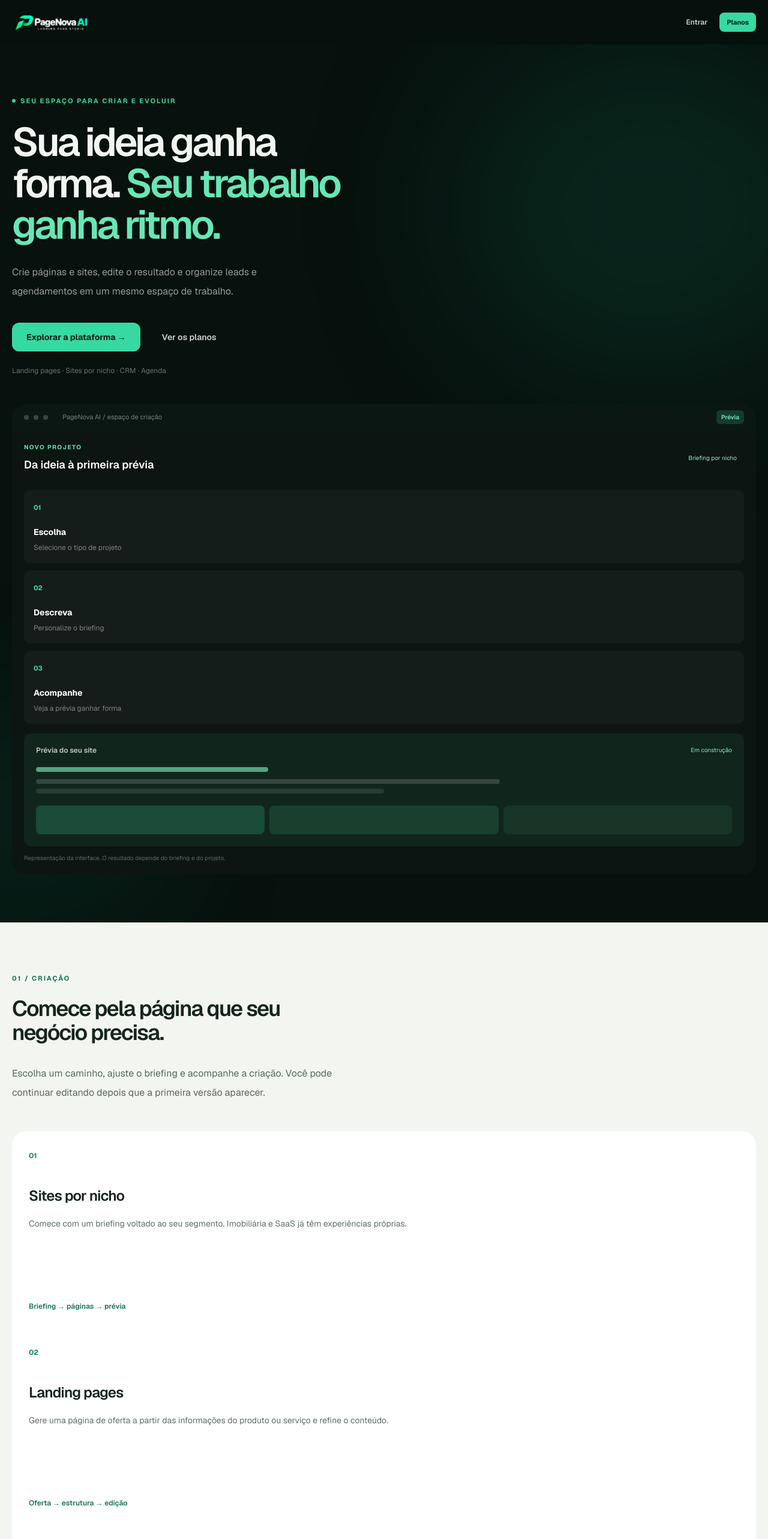
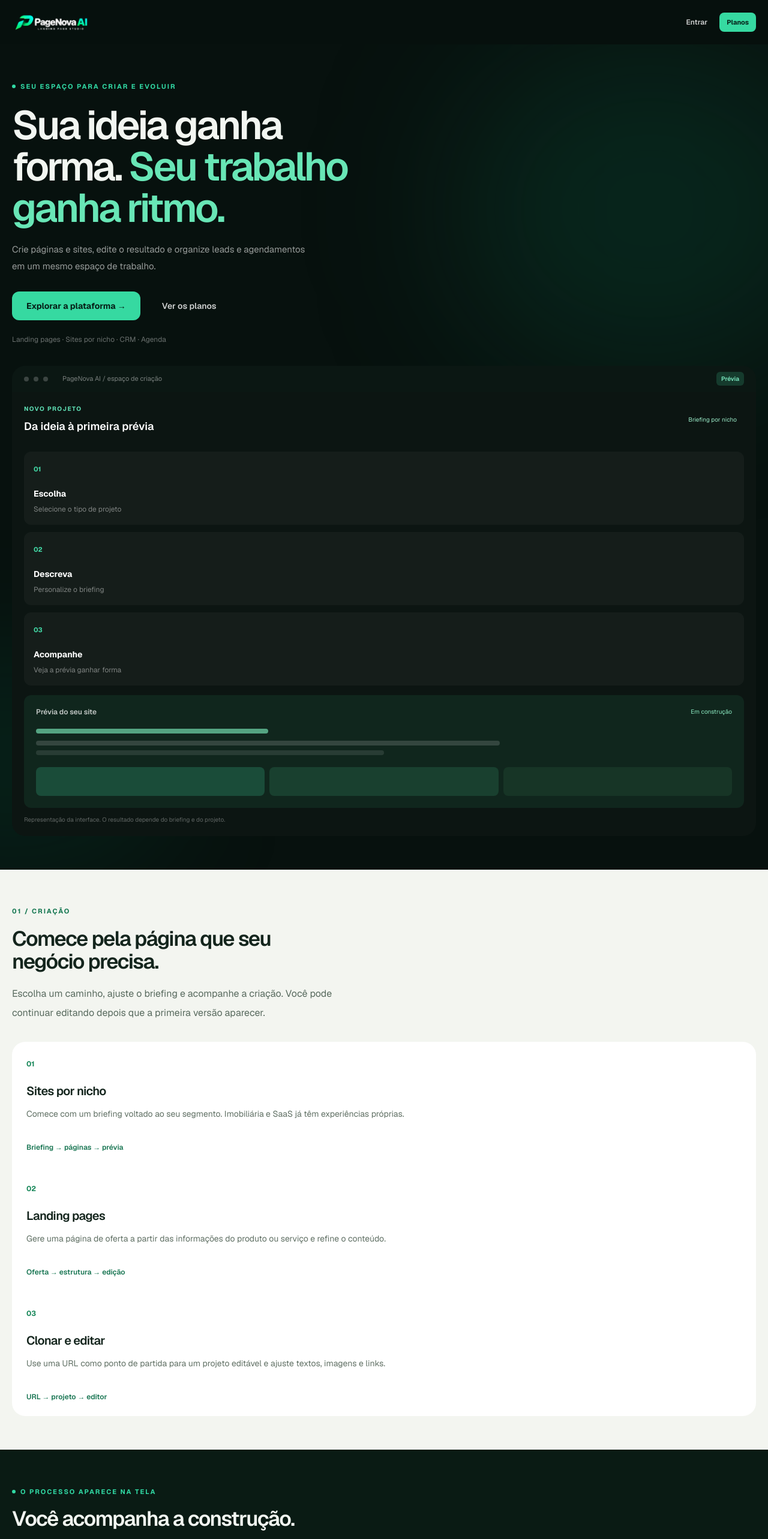
Before and after one commit to dramaflix2026-stack/pagenova-ai, a Next.js app in the folder frontend/: page / in a window 1280 px wide. Shown: the top 2566 px of the page at 60% size. Built offline with nearby package versions, Linux system fonts and the light colour scheme.

Commit message:
Refine PageNova landing page mobile density and copy

```diff
--- a/frontend/src/app/page.tsx
+++ b/frontend/src/app/page.tsx
@@ -55,7 +55,7 @@ const questions = [
   {
     question: "Os dados do CRM e da agenda ficam salvos onde?",
     answer:
-      "Nesta versão, CRM e agenda guardam os dados no navegador em que você trabalha. Use o mesmo navegador e dispositivo para continuar esses projetos.",
+      "Os dados do CRM e da agenda ficam vinculados à sua conta e ao seu espaço de trabalho na PageNova.",
   },
   {
     question: "Como funcionam os planos?",
@@ -75,7 +75,7 @@ const questions = [
   {
     question: "Posso continuar meus projetos depois?",
     answer:
-      "Sim. A área Minhas páginas permite retornar aos projetos salvos. Recursos que atualmente armazenam dados no navegador, como CRM e agenda, devem ser acessados no mesmo navegador e dispositivo para manter esses dados disponíveis.",
+      "Sim. Seus projetos ficam disponíveis na sua conta para você retornar e continuar o trabalho.",
   },
   {
     question: "A PageNova serve apenas para landing pages?",
@@ -236,18 +236,18 @@ export default function Home() {
       <section id="plataforma" className="relative overflow-hidden border-b border-white/[.07]">
         <div className="pointer-events-none absolute -right-32 top-0 h-[550px] w-[650px] rounded-full bg-[#0b7b55]/20 blur-[130px]" />
         <div className="pointer-events-none absolute -left-64 bottom-0 h-[360px] w-[550px] rounded-full bg-[#00aa78]/10 blur-[110px]" />
-        <div className="relative mx-auto grid max-w-7xl items-center gap-12 px-5 pb-20 pt-20 md:px-8 lg:grid-cols-[.85fr_1.15fr] lg:gap-16 lg:pb-28 lg:pt-28">
+        <div className="relative mx-auto grid max-w-7xl items-center gap-9 px-5 pb-14 pt-14 md:px-8 md:pb-20 md:pt-20 lg:grid-cols-[.85fr_1.15fr] lg:gap-16 lg:pb-24 lg:pt-24">
           <div>
             <SectionLabel>Seu espaço para criar e evoluir</SectionLabel>
-            <h1 className="mt-6 max-w-xl text-[clamp(2.8rem,5.2vw,5rem)] font-semibold leading-[1.04] tracking-[-.065em]">
+            <h1 className="mt-5 max-w-xl text-[clamp(2.45rem,5.2vw,5rem)] font-semibold leading-[1.04] tracking-[-.055em]">
               Sua ideia ganha forma.{" "}
               <span className="text-[#68e6b6]">Seu trabalho ganha ritmo.</span>
             </h1>
-            <p className="mt-7 max-w-lg text-base leading-8 text-white/58">
+            <p className="mt-5 max-w-lg text-[15px] leading-7 text-white/58 sm:text-base sm:leading-8">
               Crie páginas e sites, edite o resultado e organize leads e agendamentos
               em um mesmo espaço de trabalho.
             </p>
-            <div className="mt-9 flex flex-wrap gap-3">
+            <div className="mt-7 flex flex-wrap gap-3">
               <a href="#criacao" className="rounded-xl bg-[#36d9a1] px-6 py-3.5 text-sm font-bold text-[#062018] transition hover:bg-[#7debc0]">
                 Explorar a plataforma →
               </a>
@@ -263,14 +263,14 @@ export default function Home() {
         </div>
       </section>
 
-      <section id="criacao" className="scroll-mt-20 bg-[#f3f5f0] py-20 text-[#14251d] md:py-28">
+      <section id="criacao" className="scroll-mt-20 bg-[#f3f5f0] py-14 text-[#14251d] md:py-24">
         <div className="mx-auto max-w-7xl px-5 md:px-8">
-          <div className="grid gap-8 lg:grid-cols-[.85fr_1.15fr] lg:gap-16">
+          <div className="grid gap-5 lg:grid-cols-[.85fr_1.15fr] lg:gap-16">
             <div>
               <span className="text-[11px] font-bold uppercase tracking-[.18em] text-[#137650]">
                 01 / Criação
               </span>
-              <h2 className="mt-5 max-w-lg text-4xl font-semibold leading-[1.12] tracking-[-.05em] md:text-5xl">
+              <h2 className="mt-4 max-w-lg text-[2.15rem] font-semibold leading-[1.1] tracking-[-.045em] md:text-5xl">
                 Comece pela página que seu negócio precisa.
               </h2>
             </div>
@@ -280,28 +280,28 @@ export default function Home() {
             </p>
           </div>
 
-          <div className="mt-12 grid overflow-hidden rounded-[24px] border border-[#d7e1d7] bg-white lg:grid-cols-3">
+          <div className="mt-8 grid overflow-hidden rounded-[22px] border border-[#d7e1d7] bg-white lg:mt-12 lg:grid-cols-3">
             {[
               ["Sites por nicho", "Comece com um briefing voltado ao seu segmento. Imobiliária e SaaS já têm experiências próprias.", "Briefing → páginas → prévia"],
               ["Landing pages", "Gere uma página de oferta a partir das informações do produto ou serviço e refine o conteúdo.", "Oferta → estrutura → edição"],
               ["Clonar e editar", "Use uma URL como ponto de partida para um projeto editável e ajuste textos, imagens e links.", "URL → projeto → editor"],
             ].map(([title, description, path], index) => (
-              <article key={title} className={`p-7 md:p-9 ${index < 2 ? "border-b border-[#e4e9e2] lg:border-b-0 lg:border-r" : ""}`}>
+              <article key={title} className={`p-6 md:p-9 ${index < 2 ? "border-b border-[#e4e9e2] lg:border-b-0 lg:border-r" : ""}`}>
                 <span className="text-xs font-bold text-[#178759]">0{index + 1}</span>
-                <h3 className="mt-10 text-2xl font-semibold tracking-[-.035em]">{title}</h3>
-                <p className="mt-4 min-h-24 text-sm leading-7 text-[#607064]">{description}</p>
-                <p className="mt-7 border-t border-[#e9eee8] pt-5 text-xs font-semibold text-[#187552]">{path}</p>
+                <h3 className="mt-5 text-xl font-semibold tracking-[-.035em] md:mt-10 md:text-2xl">{title}</h3>
+                <p className="mt-3 text-sm leading-6 text-[#607064] md:min-h-24 md:leading-7">{description}</p>
+                <p className="mt-5 border-t border-[#e9eee8] pt-4 text-xs font-semibold text-[#187552]">{path}</p>
               </article>
             ))}
           </div>
         </div>
       </section>
 
-      <section className="scroll-mt-20 border-y border-white/[.07] bg-[#0a1b14] py-20 md:py-28">
-        <div className="mx-auto grid max-w-7xl items-center gap-12 px-5 md:px-8 lg:grid-cols-2 lg:gap-20">
+      <section className="scroll-mt-20 border-y border-white/[.07] bg-[#0a1b14] py-14 md:py-24">
+        <div className="mx-auto grid max-w-7xl items-center gap-8 px-5 md:px-8 lg:grid-cols-2 lg:gap-20">
           <div>
             <SectionLabel>O processo aparece na tela</SectionLabel>
-            <h2 className="mt-5 max-w-lg text-4xl font-semibold leading-[1.12] tracking-[-.05em] md:text-5xl">
+            <h2 className="mt-4 max-w-lg text-[2.15rem] font-semibold leading-[1.1] tracking-[-.045em] md:text-5xl">
               Você acompanha a construção.
             </h2>
             <p className="mt-6 max-w-lg text-base leading-8 text-white/55">
@@ -331,13 +331,13 @@ export default function Home() {
         </div>
       </section>
 
-      <section id="operacao" className="scroll-mt-20 bg-[#f3f5f0] py-20 text-[#14251d] md:py-28">
-        <div className="mx-auto grid max-w-7xl gap-12 px-5 md:px-8 lg:grid-cols-[.85fr_1.15fr] lg:gap-20">
+      <section id="operacao" className="scroll-mt-20 bg-[#f3f5f0] py-14 text-[#14251d] md:py-24">
+        <div className="mx-auto grid max-w-7xl gap-8 px-5 md:px-8 lg:grid-cols-[.85fr_1.15fr] lg:gap-20">
           <div>
             <span className="text-[11px] font-bold uppercase tracking-[.18em] text-[#137650]">
               02 / Operação
             </span>
-            <h2 className="mt-5 max-w-lg text-4xl font-semibold leading-[1.12] tracking-[-.05em] md:text-5xl">
+            <h2 className="mt-4 max-w-lg text-[2.15rem] font-semibold leading-[1.1] tracking-[-.045em] md:text-5xl">
               Depois de publicar a ideia, organize o trabalho.
             </h2>
             <p className="mt-6 max-w-md text-base leading-8 text-[#586a5e]">
@@ -363,12 +363,12 @@ export default function Home() {
           </div>
         </div>
         <p className="mx-auto mt-8 max-w-7xl px-5 text-xs leading-6 text-[#748277] md:px-8">
-          Nesta versão, CRM e agenda armazenam os dados no navegador utilizado.
+          CRM, leads e agenda ficam vinculados à sua conta e ao seu espaço de trabalho.
         </p>
       </section>
 
       <PageNovaVideoShowcase />
-      <section id="planos" className="scroll-mt-20 border-t border-white/[.07] bg-[#081710] py-20 md:py-28">
+      <section id="planos" className="scroll-mt-20 border-t border-white/[.07] bg-[#081710] py-14 md:py-24">
         <div className="mx-auto max-w-7xl px-5 md:px-8">
           <div className="flex flex-wrap items-end justify-between gap-6">
             <div>
@@ -382,26 +382,26 @@ export default function Home() {
               custo mensal equivalente.
             </p>
           </div>
-          <div className="mt-10 grid gap-3 md:grid-cols-2 xl:grid-cols-4">
+          <div className="mt-7 grid grid-cols-2 gap-2.5 md:mt-10 md:grid-cols-2 md:gap-3 xl:grid-cols-4">
             {plans.map((plan) => (
               <article
                 key={plan.name}
-                className={`flex flex-col rounded-[18px] border p-5 ${
+                className={`flex flex-col rounded-[16px] border p-4 sm:p-5 ${
                   plan.featured
                     ? "border-[#50dca9]/60 bg-[#123729]"
                     : "border-white/10 bg-[#0d2117]"
                 }`}
               >
                 <div className="flex min-h-7 items-center justify-between gap-2">
-                  <h3 className="text-sm font-semibold text-white/85">{plan.name}</h3>
+                  <h3 className="text-xs font-semibold text-white/85 sm:text-sm">{plan.name}</h3>
                   {plan.featured && (
                     <span className="rounded-full bg-[#40dfa5] px-2.5 py-1 text-[10px] font-bold text-[#082219]">
                       Destaque
                     </span>
                   )}
                 </div>
-                <div className="mt-5 flex flex-wrap items-baseline gap-1.5">
-                  <strong className="text-[32px] font-semibold tracking-[-.05em]">{plan.price}</strong>
+                <div className="mt-4 flex flex-wrap items-baseline gap-1 sm:mt-5 sm:gap-1.5">
+                  <strong className="text-[26px] font-semibold tracking-[-.05em] sm:text-[32px]">{plan.price}</strong>
                   <span className="text-xs text-white/45">{plan.cycle}</span>
                 </div>
                 <p className="mt-2 text-xs text-white/55">{plan.equivalent}</p>
@@ -427,8 +427,8 @@ export default function Home() {
         </div>
       </section>
 
-      <section id="duvidas" className="scroll-mt-20 bg-[#f3f5f0] py-20 text-[#14251d] md:py-28">
-        <div className="mx-auto grid max-w-7xl gap-10 px-5 md:px-8 lg:grid-cols-[.7fr_1.3fr] lg:gap-20">
+      <section id="duvidas" className="scroll-mt-20 bg-[#f3f5f0] py-14 text-[#14251d] md:py-24">
+        <div className="mx-auto grid max-w-7xl gap-7 px-5 md:px-8 lg:grid-cols-[.7fr_1.3fr] lg:gap-20">
           <div>
             <span className="text-[11px] font-bold uppercase tracking-[.18em] text-[#137650]">
               Dúvidas frequentes
@@ -439,7 +439,7 @@ export default function Home() {
           </div>
           <div className="divide-y divide-[#d9e1d8] border-y border-[#d9e1d8]">
             {questions.map(({ question, answer }) => (
-              <details key={question} className="group py-5">
+              <details key={question} className="group py-4 sm:py-5">
                 <summary className="flex cursor-pointer list-none items-center justify-between gap-5 text-sm font-semibold marker:hidden sm:text-base">
                   {question}
                   <span aria-hidden="true" className="text-xl font-normal text-[#168457] group-open:rotate-45">
```
